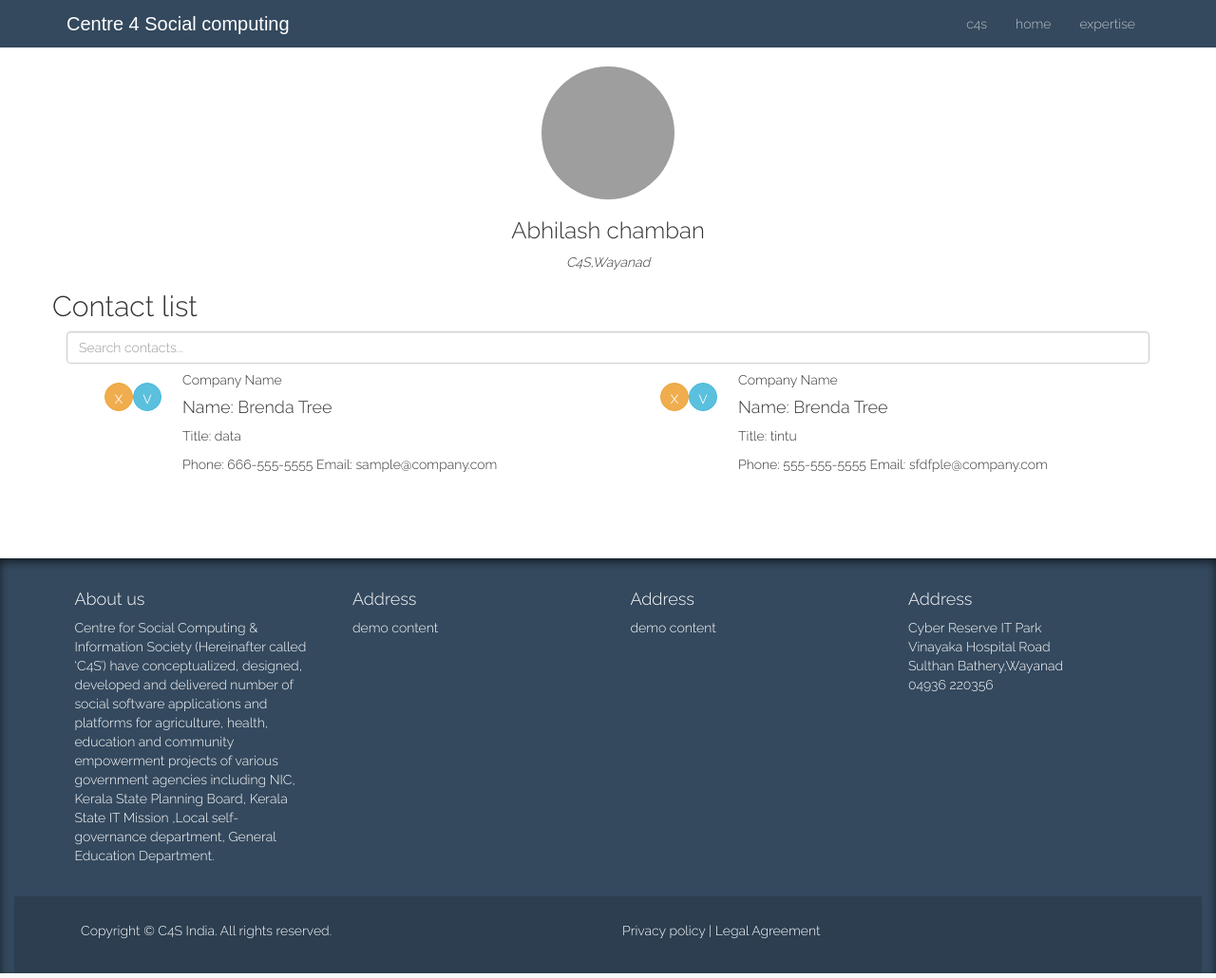
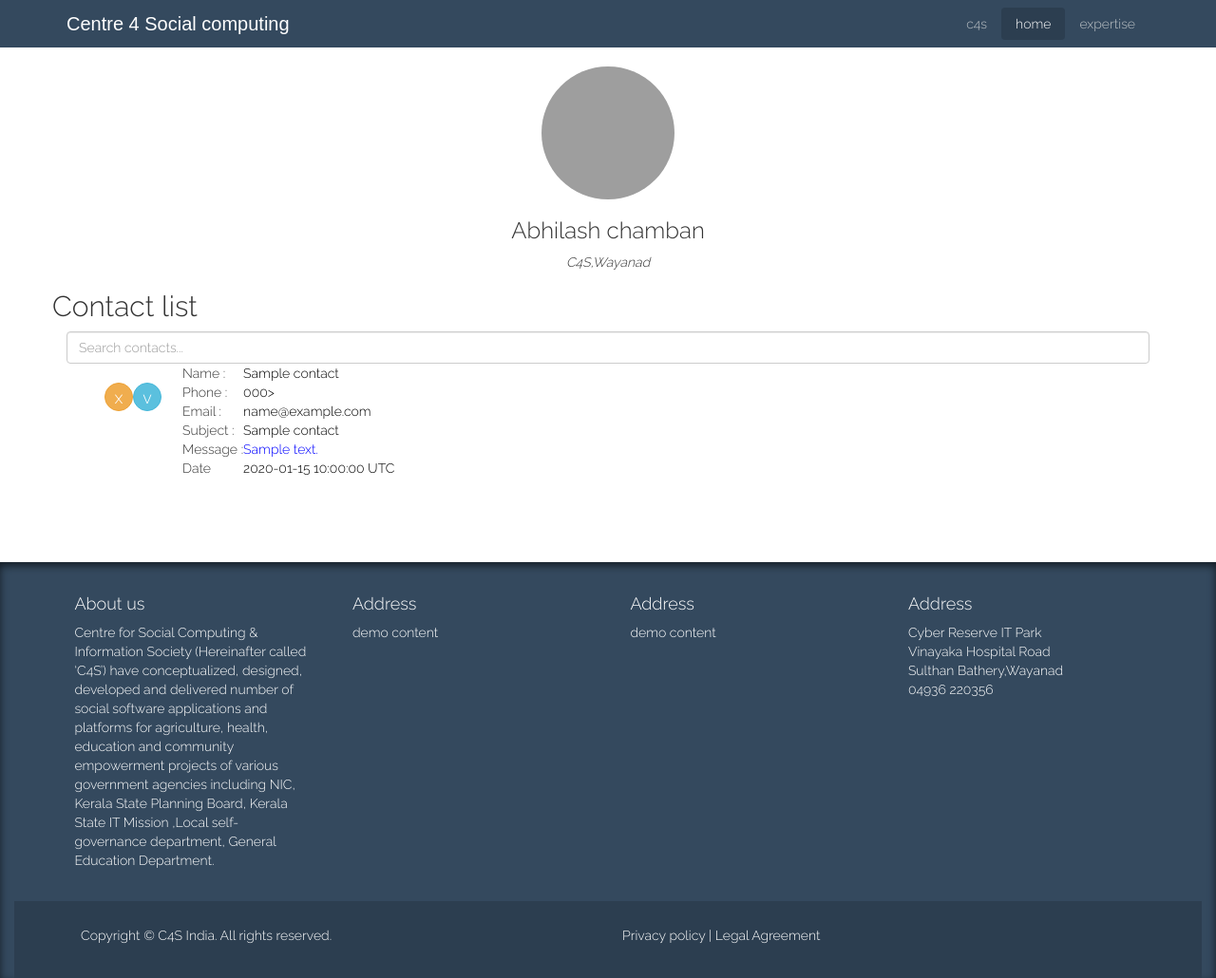
Before and after one commit to c4sc/c4s, a Rails app: page /admin/expertise/5624_view in a window 1280 px wide. Shown: the whole page at 95% size. Run offline with Rails 7, Linux system fonts and the light colour scheme; a user stored in the database is signed in; tables that the repository leaves empty hold one stand-in row (values such as "Sample post"); style sheets or scripts are compiled from the project's sources; some libraries are stand-ins or nearby versions; grey boxes are pictures that could not be loaded.

Commit message:
admin home page data retreived and contact list updated

```diff
--- a/app/controllers/administrator_controller.rb
+++ b/app/controllers/administrator_controller.rb
@@ -3,6 +3,8 @@ class AdministratorController < ApplicationController
     before_filter :authenticate_user!
 
     def index
+        @data = Contact.all
+
         render :layout => "layouts/administrator"
     end
 end
--- a/app/views/administrator/index.html.erb
+++ b/app/views/administrator/index.html.erb
@@ -13,8 +13,7 @@
 }
 .info-block.block-info:hover
 {
-    border-color:#20819e;
-    background:#20819e;
+    border:1px solid #20819e;
 }
 .info-block.block-info .square-box
 {
@@ -29,7 +28,12 @@
     float:right;
     border-radius: 15px;
 }
-
+.txtstyle{
+    color:black;
+}
+.txtmsg{
+    color:blue;
+}
 </style>
 <script>
 $(function() {
@@ -49,32 +53,25 @@ $(function() {
             <input type="search" class="form-control" id="input-search" placeholder="Search contacts..." >
         </div>
         <div class="searchable-container">
-            <div class="items col-xs-12 col-sm-12 col-md-6 col-lg-6 clearfix">
+
+            <% @data.each do |data| %>
+                <div class="items col-xs-12 col-sm-12 col-md-6 col-lg-6 clearfix">
                 <div class="info-block block-info clearfix">
                     <div class="square-box pull-left">
                         <button type="button" class="btn btn-info btn-circle">v</button>
                         <button type="button" class="btn btn-warning btn-circle">x</button>
                     </div>
-                    <h5>Company Name</h5>
-                    <h4>Name: Brenda Tree</h4>
-                    <p>Title: data</p>
-                    <span>Phone: 666-555-5555</span>
-                    <span>Email: sample@company.com</span>
+                    <table>
+                        <tr><td>Name : </td><td class="txtstyle"><%= data.name %></td></tr>
+                        <tr><td>Phone : </td><td class="txtstyle" ><%= data.mobile %>></td></tr>
+                        <tr><td>Email : </td><td class="txtstyle"><%= data.email %></td></tr>
+                        <tr><td>Subject : </td><td class="txtstyle"><%= data.subject %></td></tr>
+                        <tr><td>Message : </td><td class="txtmsg"><%= data.Message %></td></tr>
+                        <tr><td>Date</td><td class="txtstyle"><%= data.created_at %></td></tr>
+                    </table>
                 </div>
             </div>
-            <div class="items col-xs-12 col-sm-12 col-md-6 col-lg-6 clearfix">
-                <div class="info-block block-info clearfix">
-                    <div class="square-box pull-left">
-                        <button type="button" class="btn btn-info btn-circle">v</button>
-                        <button type="button" class="btn btn-warning btn-circle">x</button>
-                    </div>
-                    <h5>Company Name</h5>
-                    <h4>Name: Brenda Tree</h4>
-                    <p>Title: tintu</p>
-                    <span>Phone: 555-555-5555</span>
-                    <span>Email: sfdfple@company.com</span>
-                </div>
-            </div>
+        <% end %>
         </div>
     </div>
 </div>
--- a/app/views/layouts/administrator.html.erb
+++ b/app/views/layouts/administrator.html.erb
@@ -22,8 +22,8 @@
     <div class="collapse navbar-collapse">
       <ul class="nav navbar-nav navbar-right">
           <li class="<%= 'active' if current_page?('/') %>"><a href="/">c4s</a></li>
-        <li class="<%= 'active' if current_page?('/admin/index') %>"><a href="/admin/index">home</a></li>
-        <li class="<%= 'active' if current_page?('/admin/expertise/view') %>"><a href="/admin/expertise/view">expertise</a></li>
+        <li class="<%= 'active' if current_page?('/admin/expertise/5624_view') %>"><a href="/admin/expertise/5624_view">home</a></li>
+        <li class="<%= 'active' if current_page?('/admin/contacts/245226_index') %>"><a href="/admin/contacts/245226_index">expertise</a></li>
       </ul>
     </div><!--/.nav-collapse -->
   </div>
```
